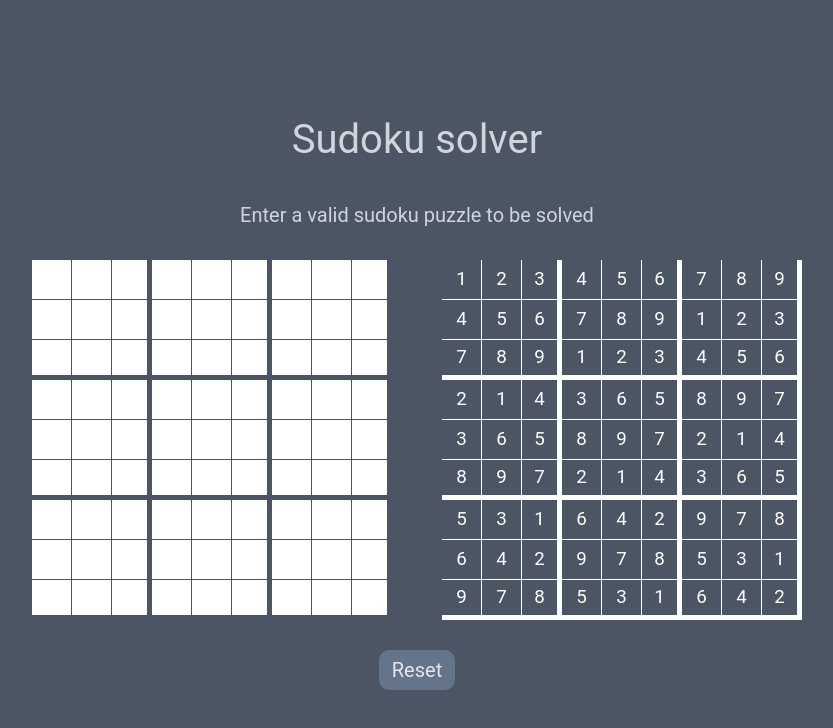
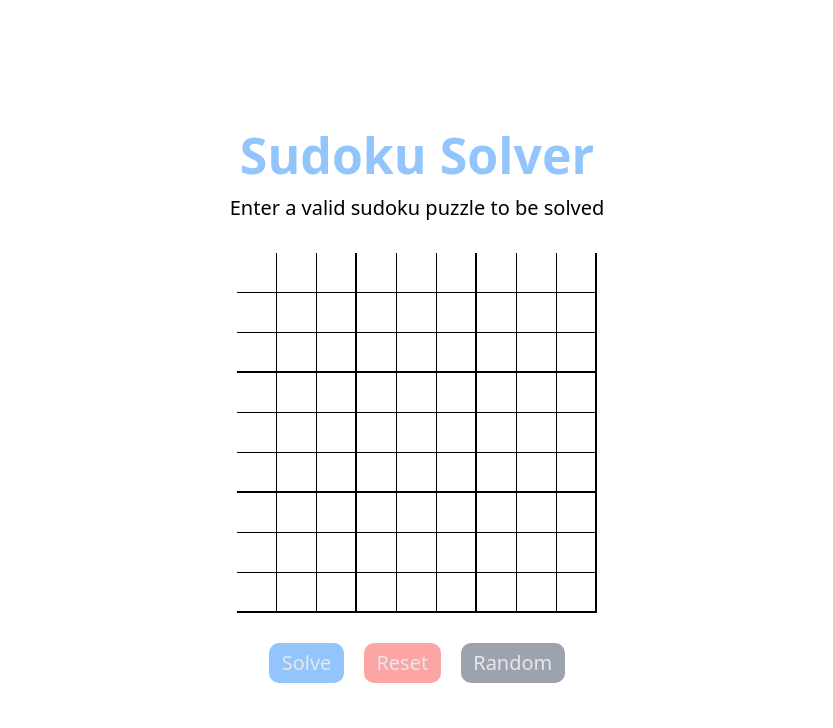
Before and after one commit to washingtonfbueno/Sudoku-solver, a React (Vite) app: page / in a window 1280 px wide. Shown: the top 728 px of the page, without its empty margins (223-1056 px from the left). Built offline with nearby package versions, Linux system fonts and the light colour scheme.

Commit message:
added visualizer to sudoku solver, now it's possible to visualize how it can be recursively solved!

```diff
--- a/src/App.tsx
+++ b/src/App.tsx
@@ -1,57 +1,125 @@
 import "./index.css";
 
 import { SudokuGrid } from "./components/SudokuGrid";
-import { useEffect, useState } from "react";
-import { ResultGrid } from "./components/ResultGrid";
+import { useState } from "react";
 import { Sudoku } from "./Sudoku";
+import { createContext } from "react";
+
+interface SudokuC {
+    grid: { value: string; type: string }[][];
+    handleChangedValue: (
+        event: React.FormEvent<HTMLInputElement>,
+        x: number,
+        y: number
+    ) => void;
+}
+
+const sudoku = new Sudoku();
+
+export const SudokuContext = createContext<SudokuC | undefined>(undefined);
 
 function App() {
-    const createEmptyGrid = () => {
-        return [...Array(9)].map((row) =>
-            [...Array(9)].map((col) => {
-                return { gridItem: "", error: false };
-            })
+    const [grid, setGrid] = useState<{ value: string; type: string }[][]>(
+        JSON.parse(JSON.stringify(sudoku.grid))
     );
+
+    const [solving, setSolving] = useState(false);
+
+    const handleChangedValue = (
+        event: React.FormEvent<HTMLInputElement>,
+        x: number,
+        y: number
+    ) => {
+        const value = event.currentTarget.value;
+
+        if (!value.match(/^[1-9]$|^$/)) {
+            return;
+        }
+
+        sudoku.grid[y][x].value = value;
+
+        setGrid(JSON.parse(JSON.stringify(sudoku.grid)));
     };
 
-    const [resultGrid, setResultGrid] = useState<
-        { gridItem: string; error: boolean }[][] | undefined
-    >();
-    const [grid, setGrid] = useState<{ gridItem: string; error: boolean }[][]>(
-        createEmptyGrid()
-    );
+    const solve = async () => {
+        setSolving(true);
 
-    useEffect(() => {
-        const gridToBeSolved = grid.map((row) =>
-            row.map((col) => {
-                return { ...col };
-            })
-        );
+        let output: { x: number; y: number; value: string; type: string }[] =
+            [];
 
-        const sudoku = new Sudoku(gridToBeSolved);
-        setResultGrid(sudoku.solve());
-    }, [grid]);
+        const setValues = async () => {
+            for (let { x, y, value, type } of output) {
+                const newGrid = [...grid];
+
+                newGrid[y][x].value = value;
+                newGrid[y][x].type = type;
+
+                setGrid(newGrid);
+                await new Promise((r) => setTimeout(r, 10000 / output.length));
+            }
+        };
+
+        try {
+            output = sudoku.solveSudoku()!;
+            await setValues();
+        } catch (err) {
+            console.log(err);
+        }
+
+        setSolving(false);
+    };
 
     return (
-        <div className="flex flex-col h-screen items-center justify-center bg-gray-600 space-y-12">
-            <h1 className="text-gray-300 text-[4rem]">Sudoku solver</h1>
-            <p className="text-[2rem] text-gray-300">
+        <SudokuContext.Provider value={{ grid, handleChangedValue }}>
+            <div className="flex flex-col h-screen items-center justify-center space-y-12 font-sans">
+                <div className="flex flex-col items-center">
+                    <h1 className="text-blue-300 text-[5rem] font-[700]">
+                        Sudoku Solver
+                    </h1>
+                    <p className="text-[2rem] text-black font-[300]">
                         Enter a valid sudoku puzzle to be solved
                     </p>
+                </div>
                 <div className="flex space-y-20 md:space-y-0 md:space-x-20 flex-col md:flex-row">
-                <SudokuGrid {...{ grid, setGrid }} />
-                <ResultGrid {...{ resultGrid }} />
+                    <SudokuGrid />
                 </div>
 
                 <div className="flex space-x-8">
                     <button
-                    onClick={() => setGrid(createEmptyGrid())}
-                    className="text-gray-200 text-[2rem] bg-slate-500 rounded-2xl py-2 px-5 hover:bg-slate-400 focus:outline-none"
+                        onClick={() => solve()}
+                        className={`text-gray-200 text-[2rem] bg-blue-300 rounded-2xl py-2 px-5 hover:bg-blue-400 focus:outline-none ${
+                            solving && "hidden"
+                        }`}
+                    >
+                        Solve
+                    </button>
+
+                    <button
+                        onClick={() => {
+                            sudoku.reset();
+                            setGrid(JSON.parse(JSON.stringify(sudoku.grid)));
+                        }}
+                        className={`text-gray-200 text-[2rem] bg-red-300 rounded-2xl py-2 px-5 hover:bg-red-400 focus:outline-none ${
+                            solving ? "hidden" : ""
+                        }`}
                     >
                         Reset
                     </button>
+
+                    <button
+                        onClick={() => {
+                            sudoku.useRandomSudokuGrid();
+                            setGrid(JSON.parse(JSON.stringify(sudoku.grid)));
+                        }}
+                        className={`text-gray-200 text-[2rem] bg-gray-400 rounded-2xl py-2 px-5 hover:bg-gray-500 focus:outline-none ${
+                            solving ? "hidden" : ""
+                        }`}
+                    >
+                        Random
+                    </button>
                 </div>
             </div>
+        </SudokuContext.Provider>
     );
 }
 
--- a/src/Sudoku.ts
+++ b/src/Sudoku.ts
@@ -1,35 +1,72 @@
+import { unsolvedSudokuGrids } from "./unsolvedSudokuGrids";
+
 export class Sudoku {
-    grid: { gridItem: string; error: boolean }[][];
+    grid: { value: string; type: string }[][];
+    output: { x: number; y: number; value: string; type: string }[];
 
-    constructor(grid: { gridItem: string; error: boolean }[][]) {
-        this.grid = grid;
+    constructor() {
+        this.grid = this.createEmptyGrid();
+        this.output = [];
     }
 
-    //Checks if the number can be placed in the empty space
-    validNumber(number: string, x: number, y: number) {
-        let xi = Math.floor(x / 3) * 3;
-        let yi = Math.floor(y / 3) * 3;
+    reset() {
+        this.grid = this.createEmptyGrid();
+        this.output = [];
+    }
 
-        for (let row = 0; row < 3; row++) {
-            if (
-                this.grid[yi + row]
-                    .slice(xi, xi + 3)
-                    .filter((obj) => obj.gridItem && obj.gridItem == number)
-                    .length > 0
-            ) {
-                return false;
+    createEmptyGrid = () => {
+        let grid: { value: string; type: string }[][] = [];
+
+        for (let i = 0; i < 9; i++) {
+            grid.push([]);
+
+            for (let j = 0; j < 9; j++) {
+                grid[i].push({ value: "", type: "normal" });
             }
         }
 
-        if (
-            this.grid[y].filter((obj) => obj.gridItem && obj.gridItem == number)
-                .length > 0
-        ) {
+        return grid;
+    };
+
+    useRandomSudokuGrid() {
+        let grid: { value: string; type: string }[][] = [];
+        const chosenGrid = Math.floor(
+            Math.random() * unsolvedSudokuGrids.length
+        );
+
+        for (let i = 0; i < 9; i++) {
+            grid.push([]);
+
+            for (let j = 0; j < 9; j++) {
+                grid[i].push({
+                    value: unsolvedSudokuGrids[chosenGrid][i][j],
+                    type: "normal",
+                });
+            }
+        }
+
+        this.grid = grid;
+        this.output = [];
+    }
+
+    validNumber(number: string, x: number, y: number) {
+        let startX = Math.floor(x / 3) * 3;
+        let startY = Math.floor(y / 3) * 3;
+
+        for (let i = startY; i < startY + 3; i++) {
+            for (let j = startX; j < startX + 3; j++) {
+                if (this.grid[i][j].value === number && (i !== y || j !== x)) {
+                    return false;
+                }
+            }
+        }
+
+        if (this.grid[y].filter((obj) => obj.value == number).length > 0) {
             return false;
         }
 
         for (let row of this.grid) {
-            if (row[x].gridItem && row[x].gridItem == number) {
+            if (row[x].value && row[x].value == number) {
                 return false;
             }
         }
@@ -37,19 +74,36 @@ export class Sudoku {
         return true;
     }
 
-    solve() {
+    solveSudoku():
+        | { x: number; y: number; value: string; type: string }[]
+        | undefined {
         const helper = (m: number, n: number) => {
             for (let y = 0; y < 9; y++) {
                 for (let x = 0; x < 9; x++) {
-                    if (!this.grid[y][x].gridItem) {
+                    if (!this.grid[y][x].value) {
                         for (let number = 1; number <= 9; number++) {
                             if (this.validNumber(number.toString(), x, y)) {
-                                this.grid[y][x].gridItem = number.toString();
+                                this.grid[y][x].value = number.toString();
+                                this.output.push({
+                                    x,
+                                    y,
+                                    value: number.toString(),
+                                    type: "success",
+                                });
+
                                 helper(m, n);
-                                if (this.grid[m][n].gridItem) {
-                                    return this.grid;
+
+                                if (this.grid[m][n].value) {
+                                    return this.output;
                                 }
-                                this.grid[y][x].gridItem = "";
+
+                                this.grid[y][x].value = "";
+                                this.output.push({
+                                    x,
+                                    y,
+                                    value: "",
+                                    type: "",
+                                });
                             }
                         }
                         return;
@@ -60,10 +114,12 @@ export class Sudoku {
 
         for (let y = 8; y >= 0; y--) {
             for (let x = 8; x >= 0; x--) {
-                if (!this.grid[y][x].gridItem) {
+                if (!this.grid[y][x].value) {
                     return helper(y, x);
                 }
             }
         }
+
+        throw new Error("This sudoku is already solved!");
     }
 }
--- a/src/components/ResultGrid.tsx
+++ /dev/null
@@ -1,30 +0,0 @@
-import React, { useState } from "react";
-
-interface Props {
-    resultGrid: { gridItem: string; error: boolean }[][] | undefined;
-}
-
-export const ResultGrid: React.FC<Props> = ({ resultGrid }) => {
-    return (
-        <div className="grid grid-cols-9 text-2xl md:text-3xl">
-            {resultGrid?.map((row, y) =>
-                row.map(({ gridItem }, x) => (
-                    <div
-                        key={`${x}${y}`}
-                        className={`h-16 w-16 text-white flex items-center justify-center ${
-                            (x + 1) % 3
-                                ? "border-white border-r-[0.1rem]"
-                                : "border-white border-r-[0.5rem]"
-                        } ${
-                            (y + 1) % 3
-                                ? "border-white border-b-[0.1rem]"
-                                : "border-white border-b-[0.5rem]"
-                        } `}
-                    >
-                        {gridItem}
-                    </div>
-                ))
-            )}
-        </div>
-    );
-};
--- a/src/components/SudokuGrid.tsx
+++ b/src/components/SudokuGrid.tsx
@@ -1,65 +1,33 @@
-import React, { useEffect, useState } from "react";
-import { Sudoku } from "../Sudoku";
+import React, { useContext, useEffect, useState } from "react";
+import { SudokuContext } from "../App";
 
-interface Props {
-    grid: { gridItem: string; error: boolean }[][];
-    setGrid: React.Dispatch<
-        React.SetStateAction<{ gridItem: string; error: boolean }[][]>
-    >;
-}
+interface Props {}
 
-export const SudokuGrid: React.FC<Props> = ({ grid, setGrid }) => {
-    const handleChangedValue = (
-        event: React.FormEvent<HTMLInputElement>,
-        x: number,
-        y: number
-    ) => {
-        const value = event.currentTarget.value;
-
-        // Regular expression to only allow inputs from 1 to 9 or empty inputs
-        if (!value.match(/^[1-9]$|^$/)) {
-            return;
-        }
-
-        const sudoku = new Sudoku([...grid]);
-        if (!sudoku.validNumber(event.currentTarget.value, x, y)) {
-            if (!grid[y][x].error) {
-                grid[y][x].error = true;
-                setGrid([...grid]);
-                setTimeout(() => {
-                    grid[y][x].error = false;
-                    setGrid([...grid]);
-                }, 2000);
-            }
-
-            return;
-        }
-
-        grid[y][x].gridItem = value;
-        setGrid([...grid]);
-    };
-
+export const SudokuGrid: React.FC<Props> = () => {
+    const { grid, handleChangedValue } = useContext(SudokuContext)!;
     return (
-        <div className="grid grid-cols-9 text-2xl md:text-3xl">
+        <div className="grid grid-cols-9 font-[700] text-3xl">
             {grid.map((row, y) =>
-                row.map(({ gridItem, error }, x) => (
+                row.map(({ value, type }, x) => (
                     <input
                         type="text"
                         key={`${x}${y}`}
-                        value={gridItem}
+                        value={value}
                         onChange={(event) => handleChangedValue(event, x, y)}
                         className={`h-16 w-16 text-center ${
-                            error
-                                ? "focus:bg-[#FA8072] bg-[#FA8072] text-white"
-                                : "focus:bg-gray-600"
+                            type == "error"
+                                ? "focus:bg-red-500 bg-red-500 text-white"
+                                : type == "success"
+                                ? "focus:bg-blue-300 bg-blue-300 text-white"
+                                : "focus:bg-black"
                         } focus:text-white ${
                             (x + 1) % 3
-                                ? "border-gray-600 border-r-[0.1rem]"
-                                : "border-gray-600 border-r-[0.5rem]"
+                                ? "border-black border-r-[0.1rem]"
+                                : "border-black border-r-[0.2rem]"
                         } ${
                             (y + 1) % 3
-                                ? "border-gray-600 border-b-[0.1rem]"
-                                : "border-gray-600 border-b-[0.5rem]"
+                                ? "border-black border-b-[0.1rem]"
+                                : "border-black border-b-[0.2rem]"
                         } `}
                     />
                 ))
--- /dev/null
+++ b/src/unsolvedSudokuGrids.ts
@@ -0,0 +1,70 @@
+export const unsolvedSudokuGrids = [
+    [
+        ["", "", "", "", "", "7", "", "8", ""],
+        ["", "", "", "", "", "", "", "", "9"],
+        ["", "7", "", "", "4", "", "", "", ""],
+        ["5", "", "", "", "", "", "", "", "7"],
+        ["", "", "6", "", "", "", "", "", ""],
+        ["", "", "7", "5", "", "", "", "", ""],
+        ["", "", "", "", "3", "", "9", "", ""],
+        ["", "", "", "", "", "", "", "", ""],
+        ["", "3", "", "", "", "", "", "", ""],
+    ],
+
+    [
+        ["", "2", "", "6", "", "8", "", "", ""],
+        ["5", "8", "", "", "", "9", "7", "", ""],
+        ["", "", "", "", "4", "", "", "", ""],
+        ["3", "7", "", "", "", "", "5", "", ""],
+        ["6", "", "", "", "", "", "", "", "4"],
+        ["", "", "8", "", "", "", "", "1", "3"],
+        ["", "", "", "", "2", "", "", "", ""],
+        ["", "", "9", "8", "", "", "", "3", "6"],
+        ["", "", "", "3", "", "6", "", "9", ""],
+    ],
+    [
+        ["", "", "3", "", "", "", "8", "", "4"],
+        ["", "", "", "6", "", "", "", "", ""],
+        ["", "", "7", "", "", "1", "", "", "9"],
+        ["5", "", "", "", "", "", "", "", ""],
+        ["", "", "", "", "", "", "", "", ""],
+        ["9", "", "", "", "3", "", "", "", "2"],
+        ["", "", "", "7", "", "", "4", "", ""],
+        ["6", "", "", "", "", "", "", "8", ""],
+        ["", "", "", "", "", "", "", "", ""],
+    ],
+    [
+        ["", "", "", "", "3", "", "5", "6", ""],
+        ["", "", "", "", "", "8", "", "", ""],
+        ["", "5", "3", "6", "", "", "", "", "4"],
+        ["", "", "8", "2", "", "", "", "", ""],
+        ["", "", "", "", "", "", "", "", ""],
+        ["", "", "", "", "", "9", "", "", ""],
+        ["2", "", "", "", "", "", "", "3", "8"],
+        ["", "", "", "", "1", "", "", "", ""],
+        ["", "", "", "", "5", "4", "", "", ""],
+    ],
+
+    [
+        ["", "3", "", "", "", "", "", "", ""],
+        ["", "", "6", "", "", "", "", "", "7"],
+        ["8", "", "", "", "", "", "", "6", ""],
+        ["", "", "", "6", "", "", "", "", ""],
+        ["", "7", "", "", "", "", "", "", "1"],
+        ["", "", "", "", "5", "9", "", "", ""],
+        ["3", "", "", "", "", "", "", "", ""],
+        ["", "", "5", "", "", "", "", "", ""],
+        ["", "", "", "", "", "", "9", "", "4"],
+    ],
+    [
+        ["", "", "", "", "6", "", "2", "8", ""],
+        ["", "3", "", "", "", "", "", "", "7"],
+        ["", "6", "", "", "5", "", "", "", ""],
+        ["1", "", "", "", "", "", "", "9", ""],
+        ["", "4", "3", "", "", "", "", "", ""],
+        ["", "", "", "5", "", "8", "", "", ""],
+        ["", "", "", "", "", "", "", "2", ""],
+        ["", "", "", "7", "", "", "6", "", ""],
+        ["", "", "", "", "3", "", "", "", ""],
+    ],
+];
```
Lines whose indentation alone changed are shown as unchanged.
